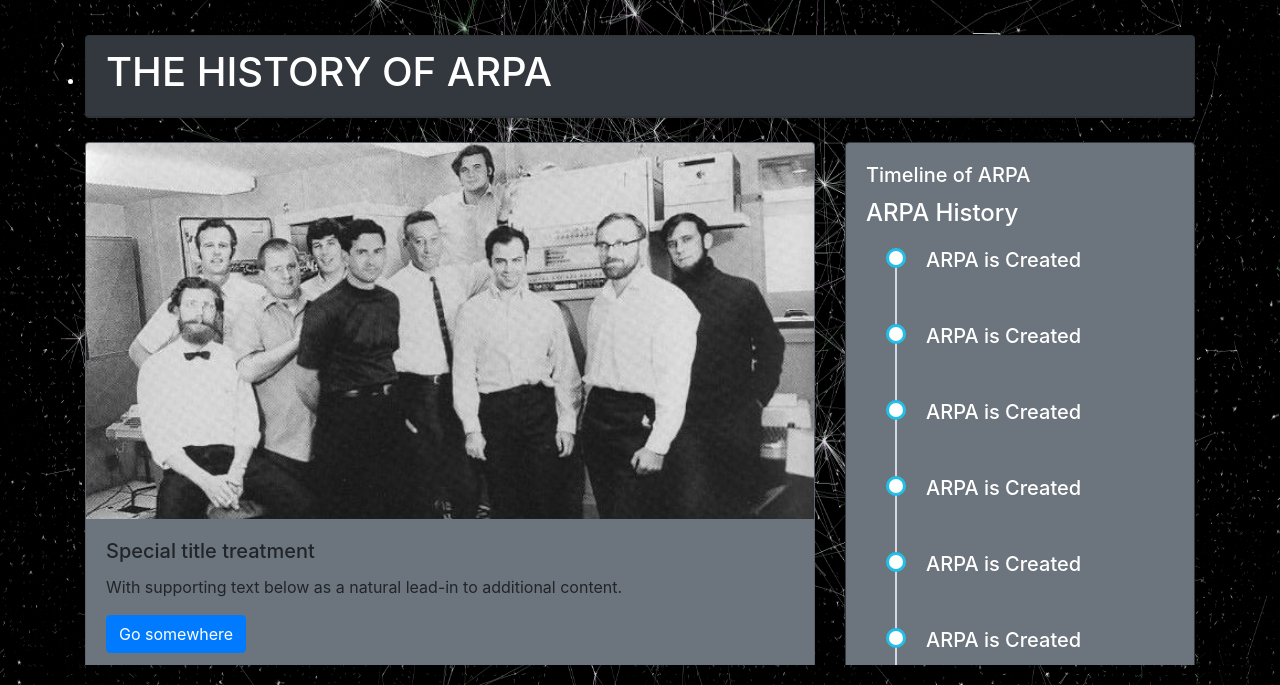
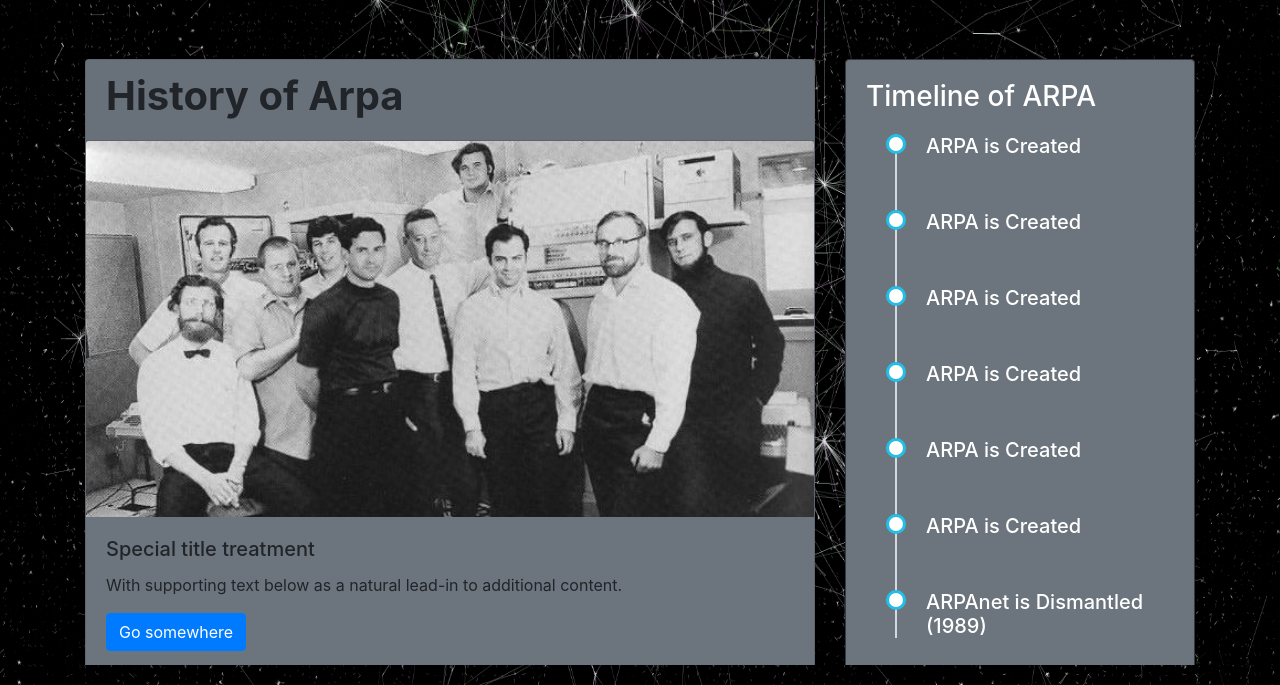
Before and after one commit to Gabe397/IS117FinalProject, a plain HTML site: page docs/ARPAcontent.html in a window 1280 px wide. Shown: the part 115-800 px from the top of the page. Drawn offline with nearby package versions, Linux system fonts and the light colour scheme.

Commit message:
Fix: Card Title and Fonts

```diff
--- a/docs/ARPAcontent.html
+++ b/docs/ARPAcontent.html
@@ -48,12 +48,6 @@
       </div>
 
 
-      <div class="card bg-dark text-white positionCardTitle">
-        <div class="card-header">
-          <h1>THE HISTORY OF ARPA</h1>
-        </div>
-      </div>
-
 
 
       <div class = "pb-4"></div>
@@ -61,6 +55,9 @@
       <div class="row">
         <div class="col-sm-8">
           <div class="card bg-secondary">
+            <div class="card-header">
+              <h1><strong>History of Arpa</strong></h1>
+            </div>
             <img class="card-img-top" src="ARPATeam.jpg" alt="Card image cap">
             <div class="card-body">
 
@@ -73,10 +70,9 @@
         <div class="col-sm-4">
           <div class="card text-white bg-secondary mb-3 border-dark">
             <div class="card-body">
-              <h5 class="card-title">Timeline of ARPA</h5>
+              <h3 class="card-title display-5">Timeline of ARPA</h3>
 
 
-                  <h4>ARPA History</h4>
                   <ul class="timeline">
                     <li>
 
```
